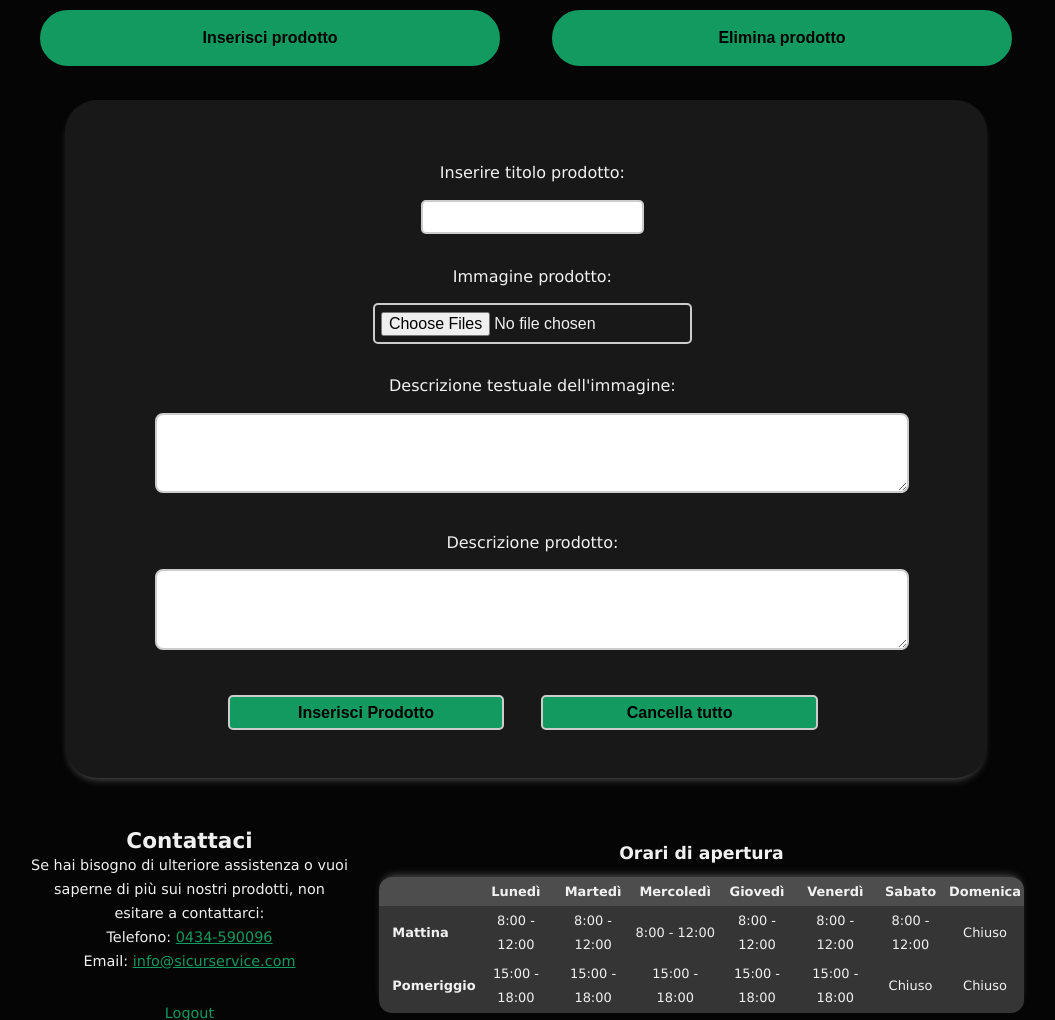
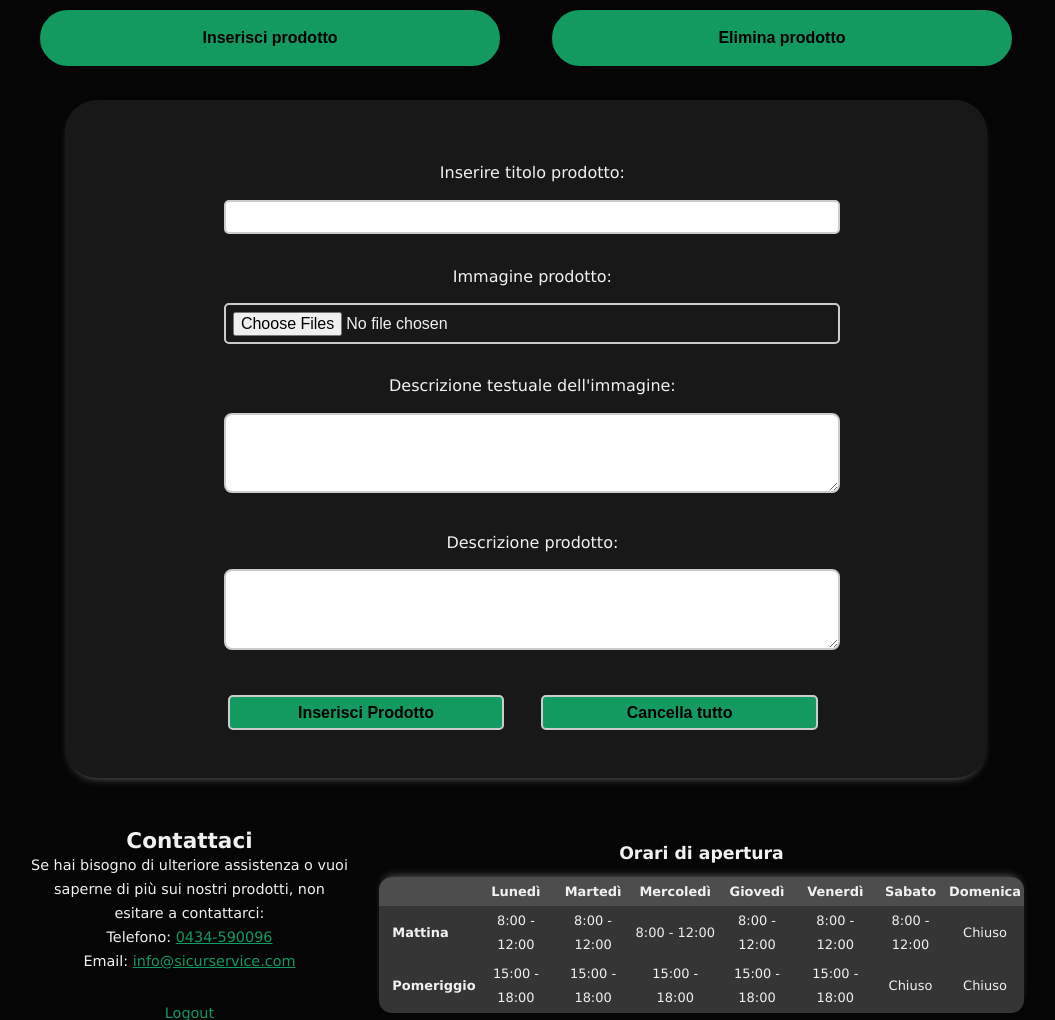
Before and after one commit to gdr00/progetto-tec, a PHP site: page /html/nocrawling/inserimentoProdotto.html in a window 1280 px wide. Shown: the part 144-1164 px from the top of the page, without its empty margins (114-1169 px from the left). Run offline with PHP 8.4, Linux system fonts and the light colour scheme.

Commit message:
fix vari

```diff
--- a/css/style.css
+++ b/css/style.css
@@ -992,6 +992,11 @@ textarea {
   width: 100%;
 }
 
+#operationForm input, textarea, select {
+  position: relative;
+  width: 65%;
+}
+
 #delInputs {
   display: none;
 }
--- a/html/nocrawling/inserimentoProdotto.php
+++ b/html/nocrawling/inserimentoProdotto.php
@@ -73,7 +73,7 @@ if ($_SESSION["admin"] == false) {
     }
     $paginaHTML = str_replace("<listOfProducts />", $result, $paginaHTML);
 
-    echo str_replace("<messaggioForm/>", $messaggioForm, $paginaHTML);
+    echo str_replace("<messaggioForm />", $messaggioForm, $paginaHTML);
 }
 ob_end_flush();
 ?>
```
